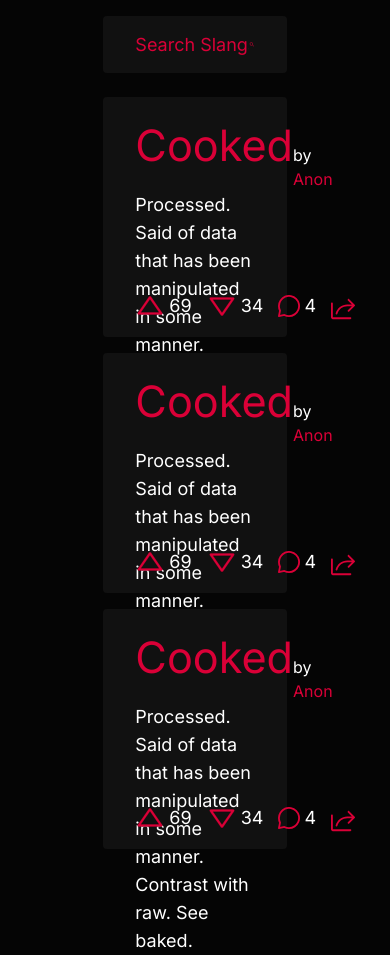
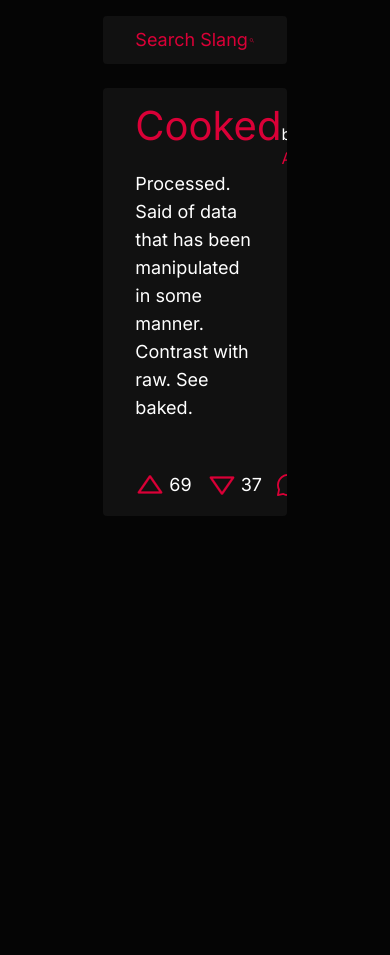
Before and after one commit to harshtohai/TechSlangs, a Next.js app: page / in a window 390 px wide. After the commit the page ends 844 px from the top, so only its background shows below. Built offline with nearby package versions, Linux system fonts and the light colour scheme.

Commit message:
text responsive

```diff
--- a/src/components/buttonsGroup.tsx
+++ b/src/components/buttonsGroup.tsx
@@ -19,7 +19,7 @@ export default function AllButtons({upcount, downcount, commentscount}:{upcount:
   </svg>
 
     return(
-        <div className="h-[5rem] w-full flex justify-between items-end">
+        <div className="w-full flex justify-between items-end mt-[3rem]">
                 <div className="flex ">
                     <Button svg={up} count={upcount}/>
                     <Button svg={down} count={downcount}/>
--- a/src/components/homePosts.tsx
+++ b/src/components/homePosts.tsx
@@ -4,10 +4,8 @@ export default function PostsForHomePage() {
 
     return(
 
-        <>
+        <div className="overflow-scroll w-full">
             <Post word='Cooked' by="Anon" description="Processed. Said of data that has been manipulated in some manner. Contrast with raw. See baked." upcount="69" downcount="37" commentscount="24" />
-            <Post word='Cooked' by="Anon" description="Processed. Said of data that has been manipulated in some manner. Contrast with raw. See baked." upcount="69" downcount="37" commentscount="24" />
-            <Post word='Cooked' by="Anon" description="Processed. Said of data that has been manipulated in some manner. Contrast with raw. See baked." upcount="69" downcount="37" commentscount="24" />
-        </>
+        </div>
     )
 }
--- a/src/components/inputarea.tsx
+++ b/src/components/inputarea.tsx
@@ -2,7 +2,7 @@ import { ReactNode } from "react";
 
 export default function InputArea({placeholder,svg}:{placeholder:string,svg:ReactNode}) {
     return(
-        <div className="w-full flex items-center justify-center h-[5rem] sticky my-[1rem] bg-pribg rounded-[4px]">
+        <div className="w-full flex items-center justify-center h-[3rem] my-[1rem] bg-pribg rounded-[4px]">
             <div className="h-full w-full flex items-center px-[2rem]">
                 <input type="text" placeholder={placeholder} className="w-[95%] text-text outline-none placeholder-text text-lg bg-transparent" />
                 <div className="w-[5%] flex items-center justify-center">
--- a/src/components/post.tsx
+++ b/src/components/post.tsx
@@ -6,28 +6,27 @@ export default function Post({word,by,description,upcount,downcount,commentscoun
 
 
     return(
-        <div className="w-full flex items-center justify-center h-[16rem] bg-pribg rounded-[4px] my-[0.5rem] py-[1rem] px-[2rem]">
+        <div className="w-full flex items-center justify-center  bg-pribg rounded-[4px] my-[0.5rem] mb-[1rem] py-[0.5rem] pb-[1rem] px-[2rem]">
 
-        <div className="h-full w-full justify-between " >
+            <div className=" w-full justify-between flex flex-col" >
 
-            <div className="h-[8rem] flex justify-between flex-col">
+                <div className="flex justify-between flex-col">
 
                     <div className="flex justify-between w-full items-baseline">
                         <div>
-                        <h1 className="text-[2.7rem] text-text">Cooked</h1>
+                            <h1 className="text-[2.5rem] text-text">{word}</h1>
                         </div>
                         <div>
-                        <p>by <span className="text-text">Anon</span></p>
+                            <p>by <span className="text-text">{by}</span></p>
                         </div>
                     </div>
                     <div>
-                    <h3 className="text-lg ">Processed. Said of data that has been manipulated in some manner. Contrast with raw. See baked.
-                    </h3>
+                        <h3 className="text-lg ">{description}</h3>
                     </div>
 
                 </div>
 
-           <AllButtons upcount="69" downcount="34" commentscount="4"/>
+            <AllButtons upcount={upcount} downcount={downcount} commentscount={commentscount}/>
             </div>
 
         </div>
```
Lines whose indentation alone changed are shown as unchanged.
